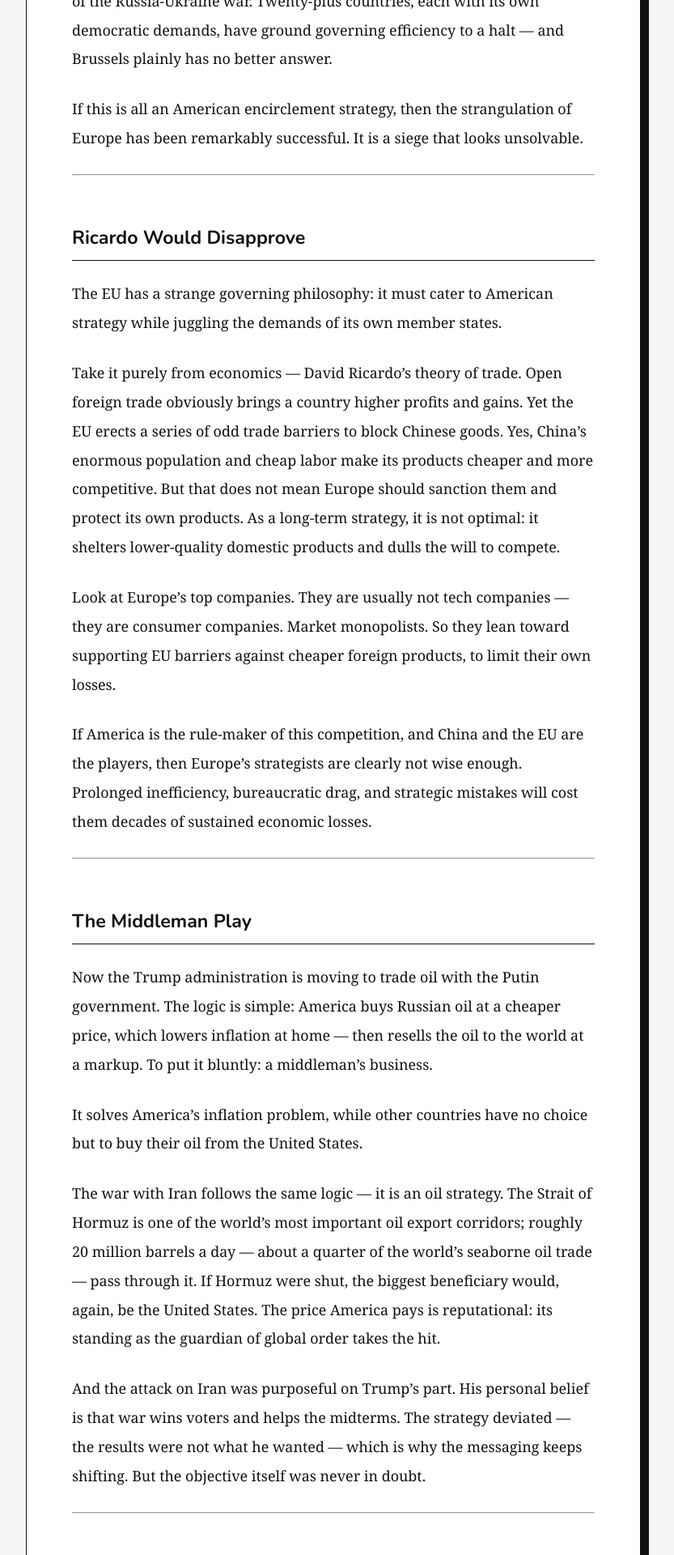
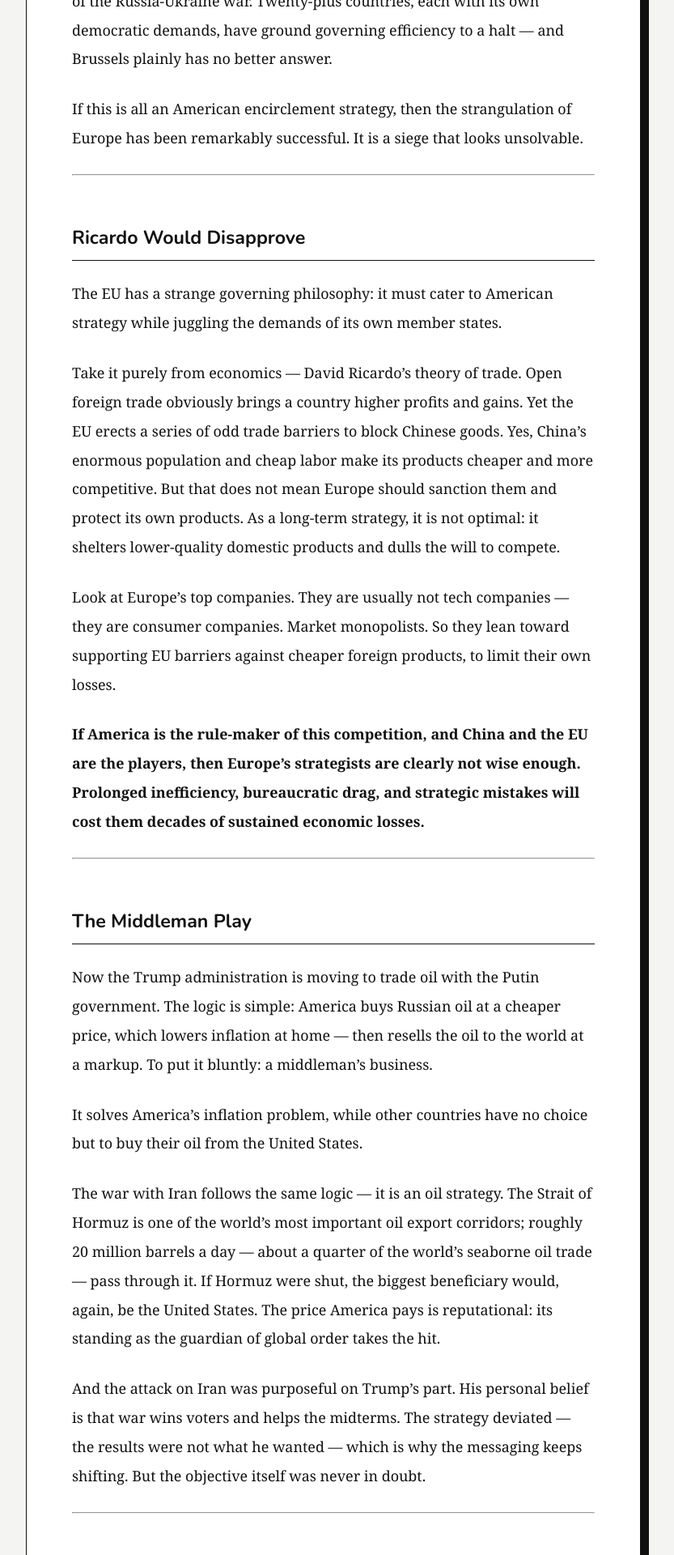
Before and after one commit to LianruLiu/LianruLiu.github.io, a Jekyll site: the page built from _posts/2026-10-10-Oil-Dollar-EU.md, in a window 1280 px wide. Shown: the part 2718-4638 px from the top of the page at 81% size, without its empty margins (228-1061 px from the left). Built offline with Jekyll 4.4.1, drawn with Linux system fonts in a browser that asks for light colours.

```diff
--- a/_posts/2026-10-10-Oil-Dollar-EU.md
+++ b/_posts/2026-10-10-Oil-Dollar-EU.md
@@ -48,7 +48,7 @@ Take it purely from economics — David Ricardo's theory of trade. Open foreign
 
 Look at Europe's top companies. They are usually not tech companies — they are consumer companies. Market monopolists. So they lean toward supporting EU barriers against cheaper foreign products, to limit their own losses.
 
-If America is the rule-maker of this competition, and China and the EU are the players, then Europe's strategists are clearly not wise enough. Prolonged inefficiency, bureaucratic drag, and strategic mistakes will cost them decades of sustained economic losses.
+**If America is the rule-maker of this competition, and China and the EU are the players, then Europe's strategists are clearly not wise enough. Prolonged inefficiency, bureaucratic drag, and strategic mistakes will cost them decades of sustained economic losses.**
 
 ---
 
```
